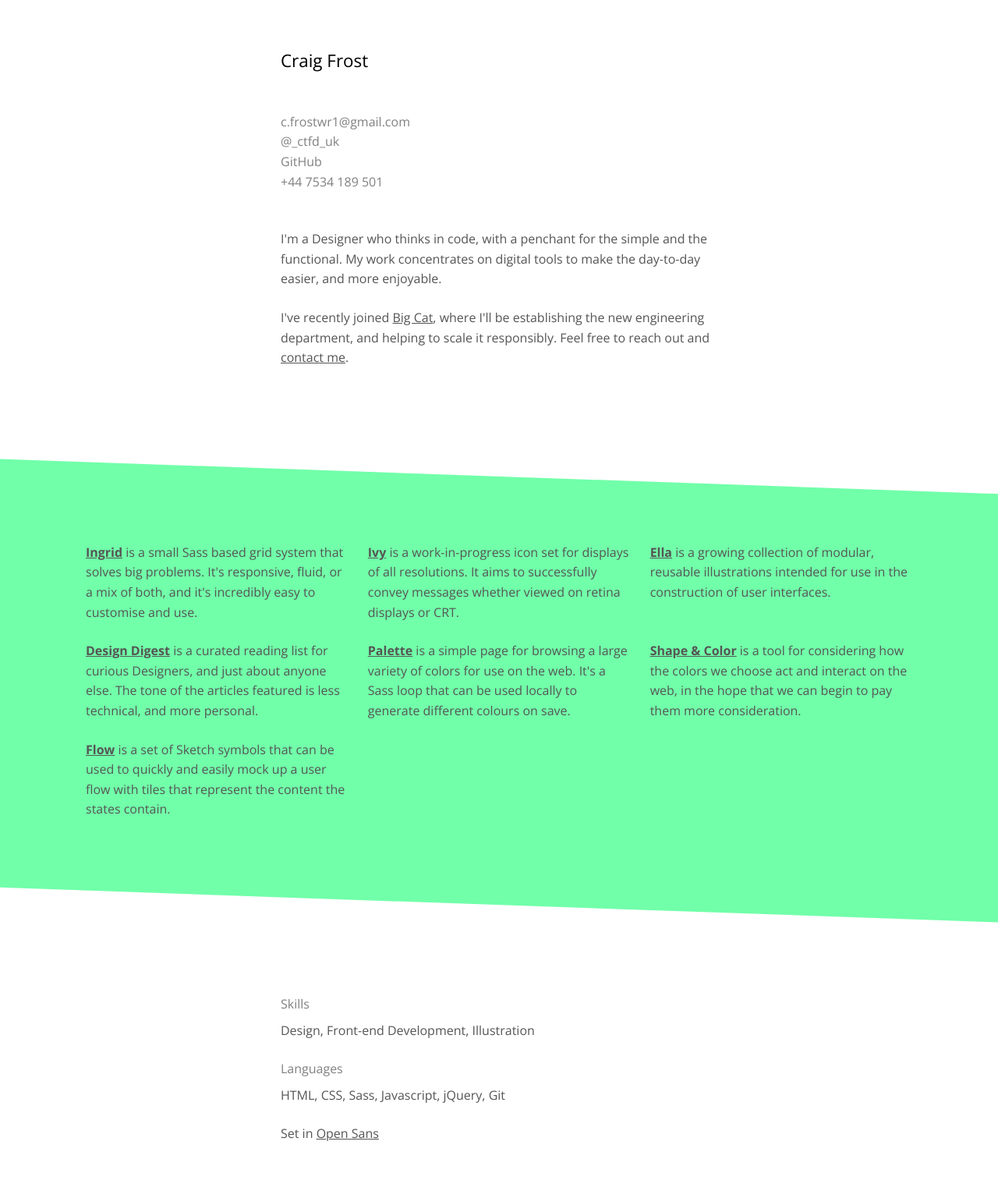
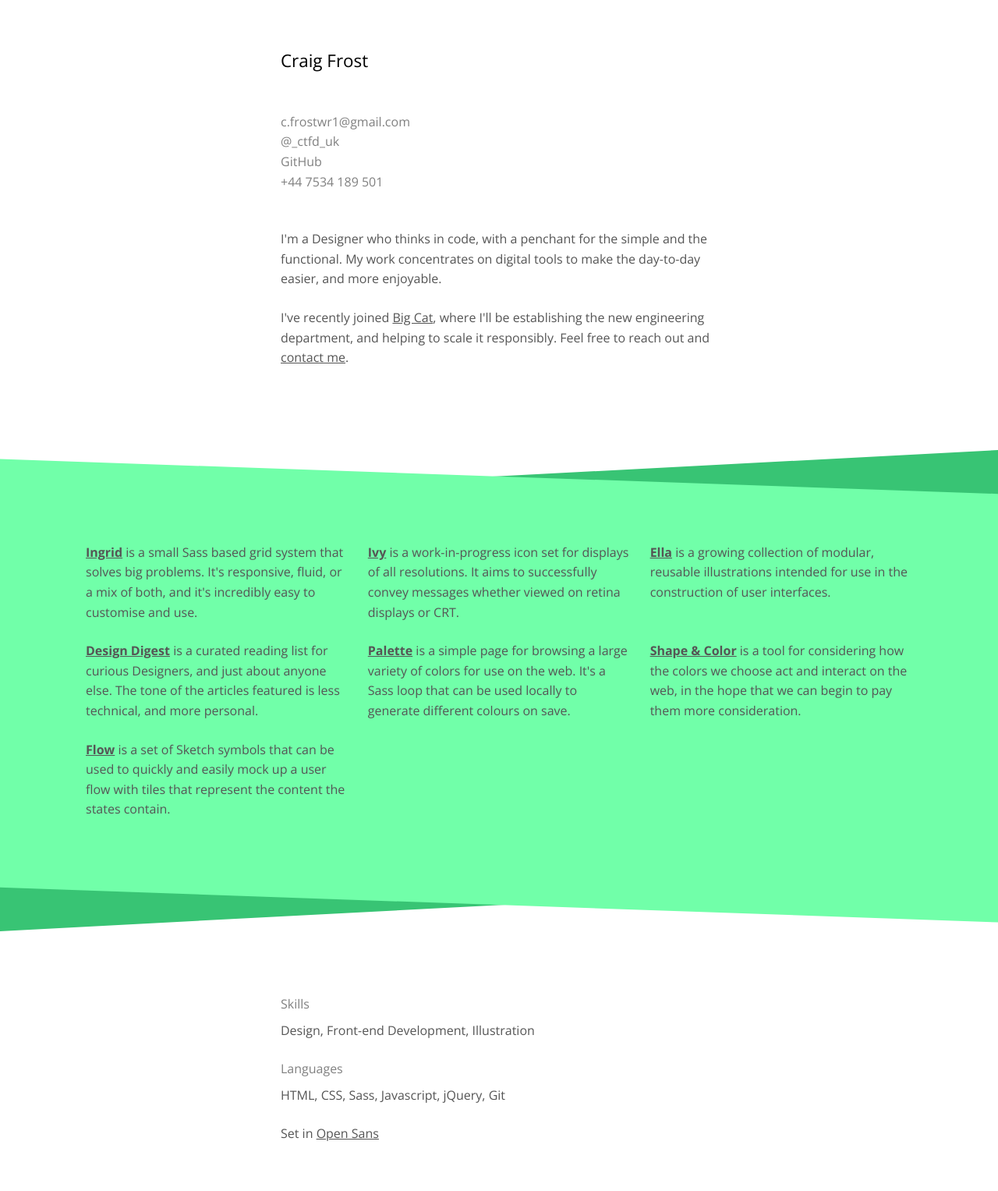
Before and after one commit to craigthomasfrost/cfdesigner.github.io, a Jekyll site: the page built from index.html, in a window 1280 px wide. Shown: the whole page at 78% size. Built offline with Jekyll 4.4.1, drawn with Linux system fonts in a browser that asks for light colours; nearby versions of some CDN libraries.

Commit message:
further background testing

```diff
--- a/_sass/_styles.scss
+++ b/_sass/_styles.scss
@@ -40,6 +40,19 @@
         -webkit-transform: rotate(2deg);
         -moz-transform: rotate(2deg);
         transform: rotate(2deg);
+        z-index: -1;
+    }
+    &::before {
+        content: "";
+        height: 110%;
+        width: 200%;
+        margin-left: -50%;
+        background: rgb(56, 196, 116);
+        position: absolute;
+        top: -5%;
+        -webkit-transform: rotate(-3deg);
+        -moz-transform: rotate(-3deg);
+        transform: rotate(-3deg);
         z-index: -1;
     }
 }
```
